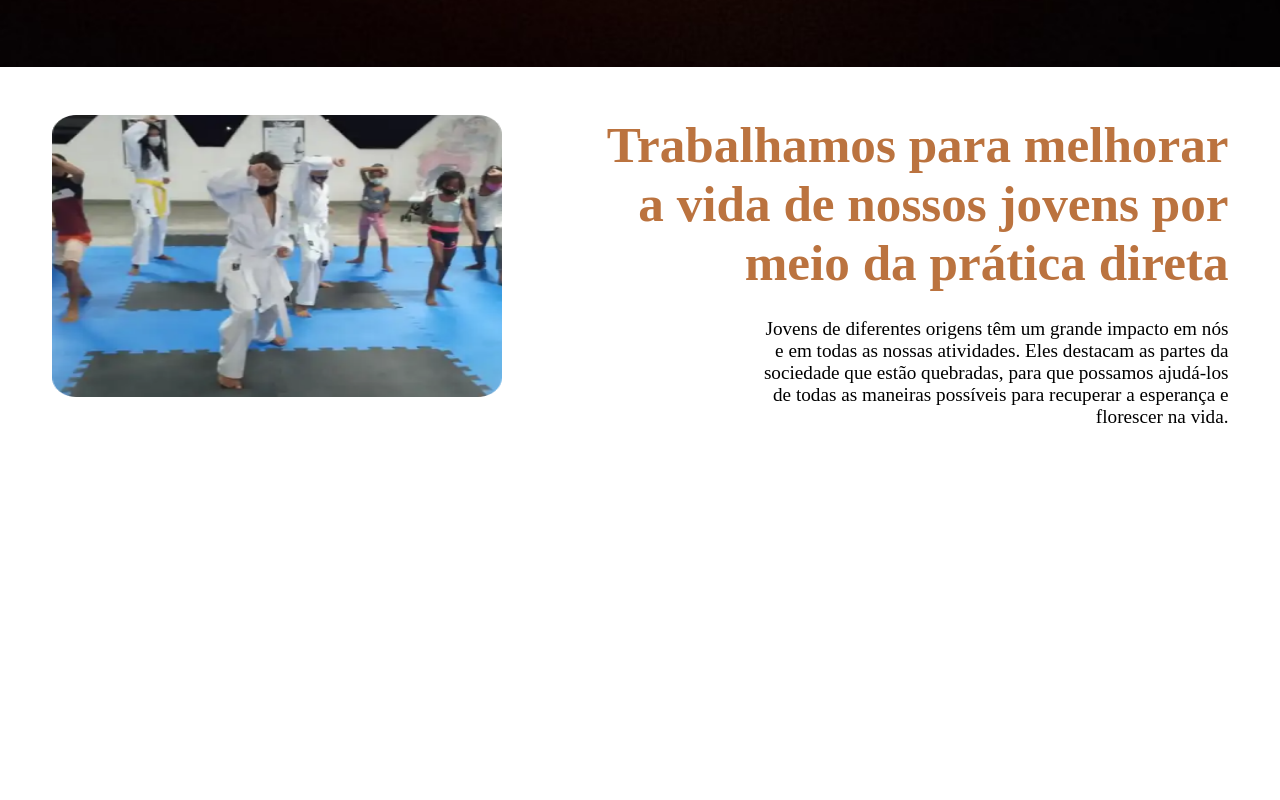
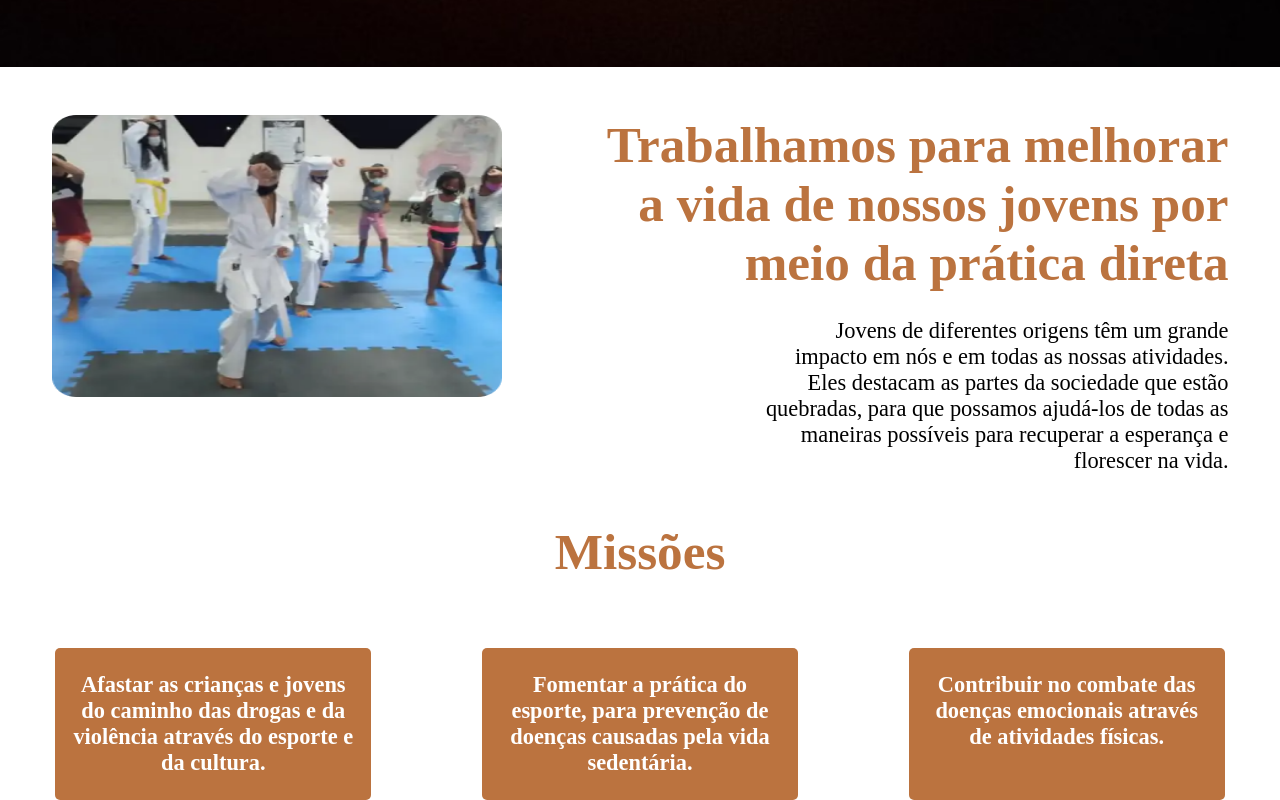
Before and after one commit to Bushido-Tecnologia/frontend, a Next.js app: page / in a window 1280 px wide. Shown: the part 733-1533 px from the top of the page. Before the commit the page ends 1209 px from the top, so only its background shows below. Built offline with nearby package versions, Linux system fonts and the light colour scheme.

Commit message:
Adding missions section, fixing UI

```diff
--- a/src/app/page.tsx
+++ b/src/app/page.tsx
@@ -5,6 +5,7 @@ import banner from "../assets/img/banner_home.png"
 import introductoryImage from "../assets/img/introductory_section_image.png"
 
 import { Button } from "@/components/Button"
+import { Mission } from "@/components/Mission"
 
 const Home = () => {
   return (
@@ -39,6 +40,15 @@ const Home = () => {
           <p className={home.home__introduction__description__text}>Jovens de diferentes origens têm um grande impacto em nós e em todas as nossas atividades. Eles destacam as partes da sociedade que estão quebradas, para que possamos ajudá-los de todas as maneiras possíveis para recuperar a esperança e florescer na vida.</p>
         </div>
       </div>
+
+      <div className={home.home__missions}>
+        <h2 className={home.home__missions__title}>Missões</h2>
+
+        <Mission text="Afastar as crianças e jovens do caminho das drogas e da violência através do esporte e da cultura." />
+        <Mission text="Fomentar a prática do esporte, para prevenção de doenças causadas pela vida sedentária." />
+        <Mission text="Contribuir no combate das doenças emocionais através de atividades físicas." />
+
+      </div>
     </main>
   )
 }
--- a/src/components/Button/style.module.css
+++ b/src/components/Button/style.module.css
@@ -1,6 +1,6 @@
 .buttonTransparent {
     border: none;
-    border-radius: var(--border-radius-button);
+    border-radius: var(--border-radius-medium);
 
     padding: var(--padding-button);
     margin-top: 1em;
@@ -20,7 +20,7 @@
 
 .button {
     border: none;
-    border-radius: var(--border-radius-button);
+    border-radius: var(--border-radius-medium);
 
     padding: var(--padding-button);
     margin-top: 1em;
--- /dev/null
+++ b/src/components/Mission/index.tsx
@@ -0,0 +1,9 @@
+import mission from "./style.module.css"
+
+export const Mission = ({ text }: { text: string }) => {
+    return (
+        <div className={mission.mission}>
+            <h6 className={mission.mission__content}>{text}</h6>
+        </div>
+    )
+}
--- /dev/null
+++ b/src/components/Mission/style.module.css
@@ -0,0 +1,22 @@
+.mission {
+    border-radius: var(--border-radius-small);
+
+    background-color: var(--primary-color);
+
+    width: 90%;
+    padding: 1.5em 1em;
+}
+
+.mission__content {
+    font-size: var(--font-size-small);
+    color: white;
+    text-align: center;
+
+    margin: 0;
+}
+
+@media(min-widtH: 767px) {
+    .mission {
+        width: 25%;
+    }
+}
--- a/src/styles/global.css
+++ b/src/styles/global.css
@@ -10,9 +10,10 @@ body {
     --font-size-very-large: 3.5rem;
     --font-size-large: 2.5rem;
     --font-size-medium: 2rem;
-    --font-size-small: 1rem;
+    --font-size-small: 1.1rem;
     --font-size-very-small: 0.8rem;
-    --border-radius-button: 12px;
+    --border-radius-medium: 12px;
+    --border-radius-small: 5px;
     --padding-button: 20px 35px;
 }
 
@@ -21,7 +22,7 @@ body {
         --font-size-very-large: 5rem;
         --font-size-large: 3.2rem;
         --font-size-medium: 2.5rem;
-        --font-size-small: 1.2rem;
+        --font-size-small: 1.4rem;
         --font-size-very-small: 0.8rem;
     }
 }
--- a/src/styles/home.module.css
+++ b/src/styles/home.module.css
@@ -56,7 +56,7 @@
 
 .home__introduction {
     display: flex;
-    flex-direction: column;
+    flex-direction: column-reverse;
     align-items: center;
     gap: 2em;
 
@@ -84,6 +84,28 @@
     width: 85%;
 
     font-size: var(--font-size-small);
+}
+
+/*
+    ===================================== MISSIONS SECTION =====================================
+*/
+
+.home__missions {
+    padding: 0 .5em;
+
+    display: flex;
+    flex-wrap: wrap;
+    justify-content: space-around;
+    gap: 1em;
+}
+
+.home__missions__title {
+    color: var(--primary-color);
+    font-size: var(--font-size-large);
+    text-align: center;
+
+    width: 100%;
+    margin-bottom: 1em;
 }
 
 @media screen and (min-width: 1023px) {
```
